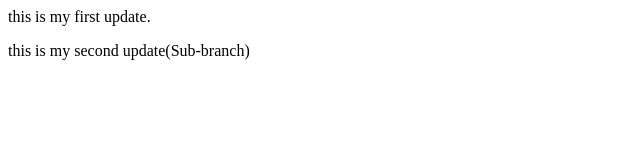
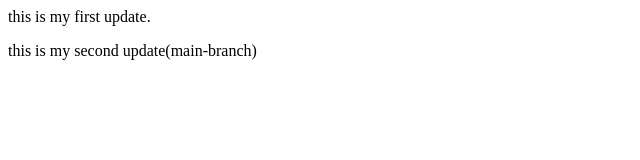
Before and after one commit to Pallavigss/StandardRepository, a plain HTML site: page index.html in a window 1280 px wide. Shown: the full height of the page, 0-640 px from the left. Drawn offline with Linux system fonts and the light colour scheme.

Commit message:
commit index.html

```diff
--- a/index.html
+++ b/index.html
@@ -1,2 +1,2 @@
 <p>this is my first update.</p>
-<p>this is my second update(Sub-branch)</p>
+<p>this is my second update(main-branch)</p>
```
